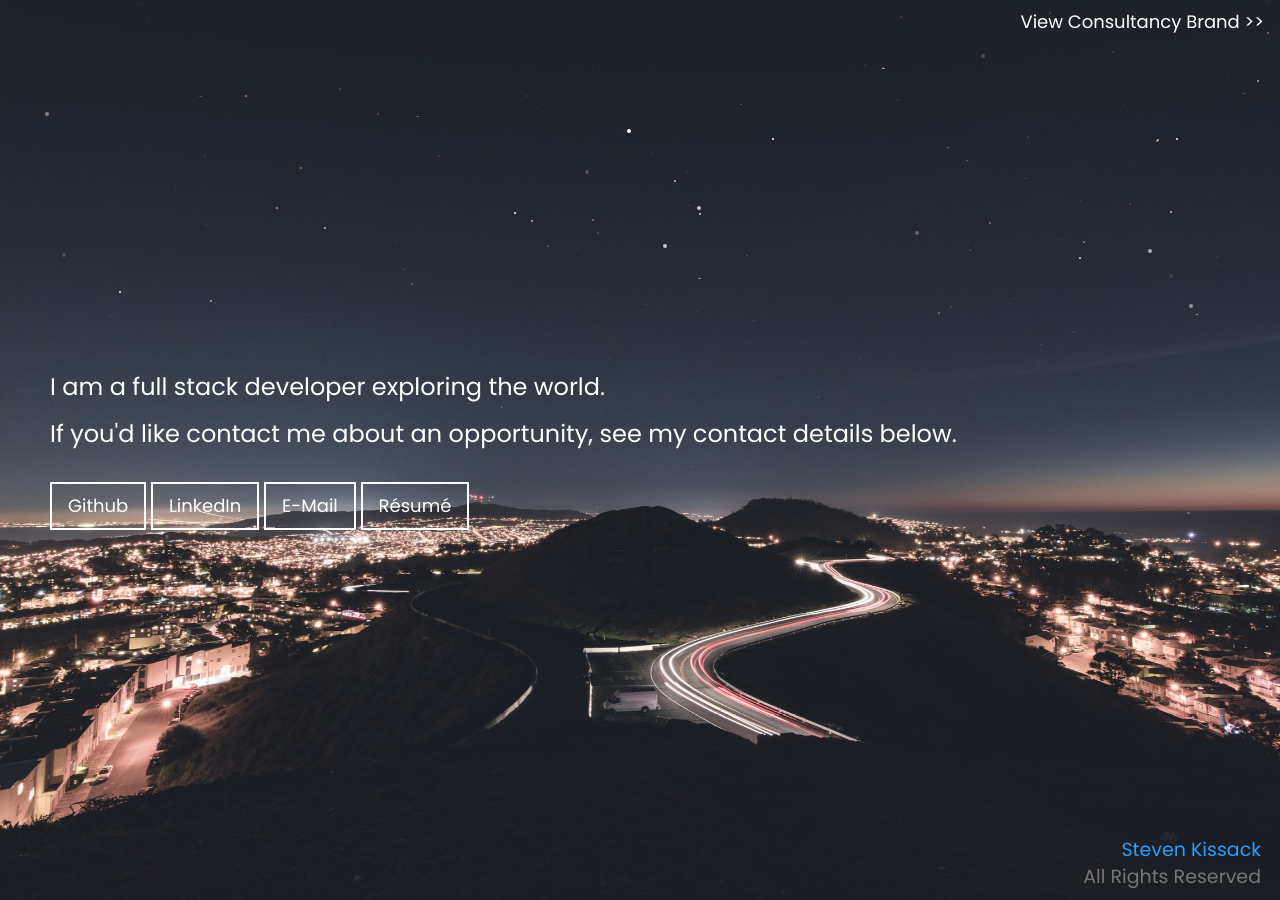
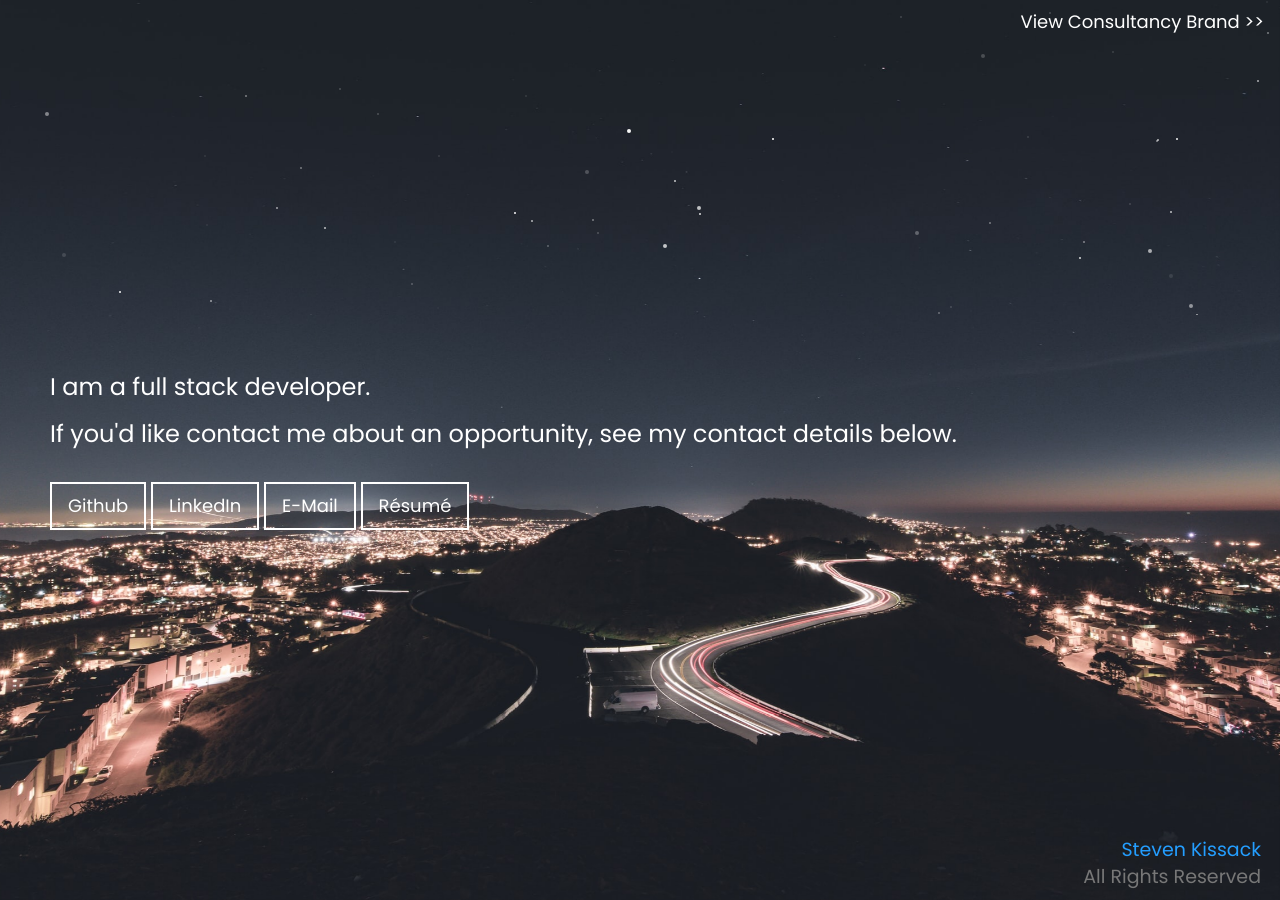
Before and after one commit to stevenkissack/stevokk.github.io, a Jekyll site: the page built from index.html, in a window 1280 px wide. Built offline with Jekyll 4.4.1, drawn with Linux system fonts in a browser that asks for light colours; nearby versions of some CDN libraries.

Commit message:
Update index.html
IOM life

```diff
--- a/index.html
+++ b/index.html
@@ -5,7 +5,7 @@ layout: minimal
   <div id="star-container"></div>
   <a href="http://www.osar.im/"><button type="button" class="btn btn-lg btn-primary fix-top-right border-0">View Consultancy Brand >></button></a>
   <div class="text-white h4">
-    <h3>I am a full stack developer exploring the world{% if site.data.global.personal_current_location %}, currently residing in {{ site.data.global.personal_current_location }} but happy to move for the right reasons{% endif %}.</h3>
+    <h3>I am a full stack developer{% if site.data.global.personal_current_location %}, currently residing in {{ site.data.global.personal_current_location }} but happy to move for the right reasons{% endif %}.</h3>
     {% if site.data.global.available_for_work %}
     <h3>If you'd like contact me about an opportunity, see my contact details below.</h3>
     {% endif %}
```
